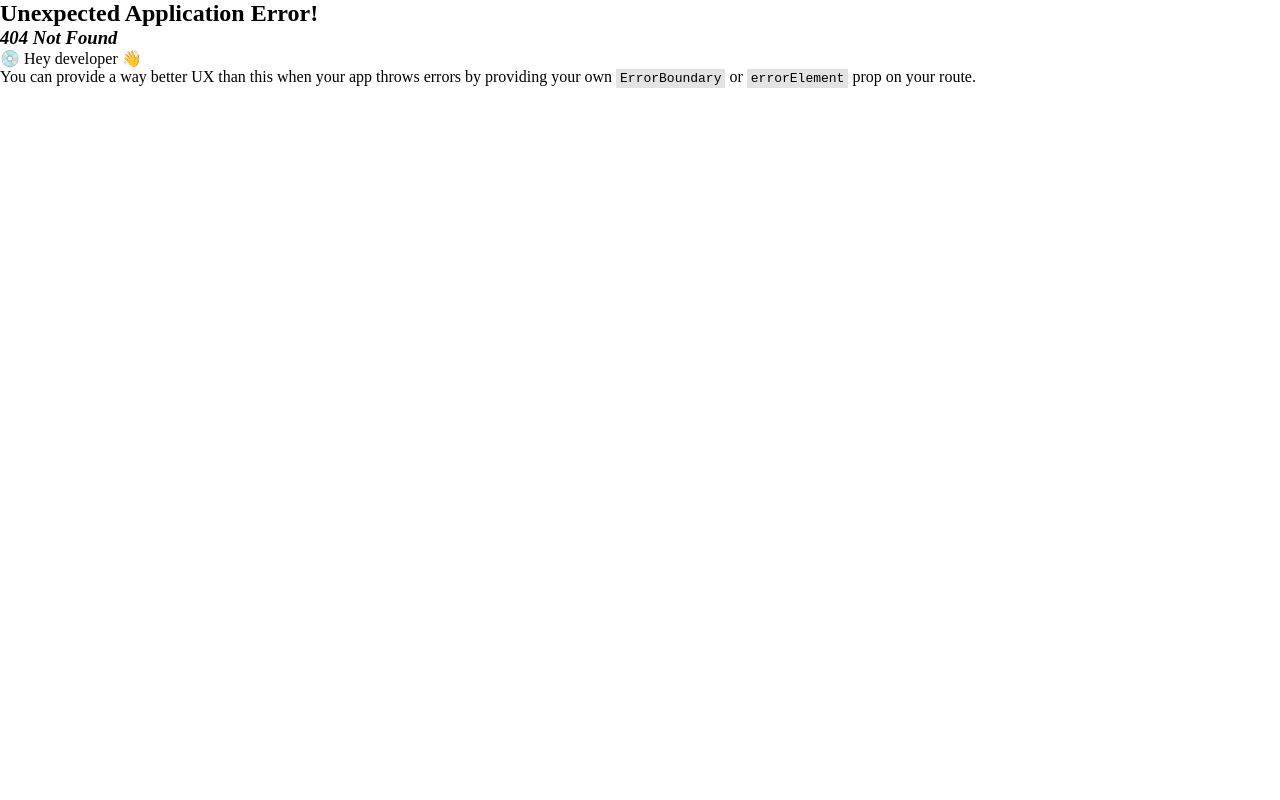
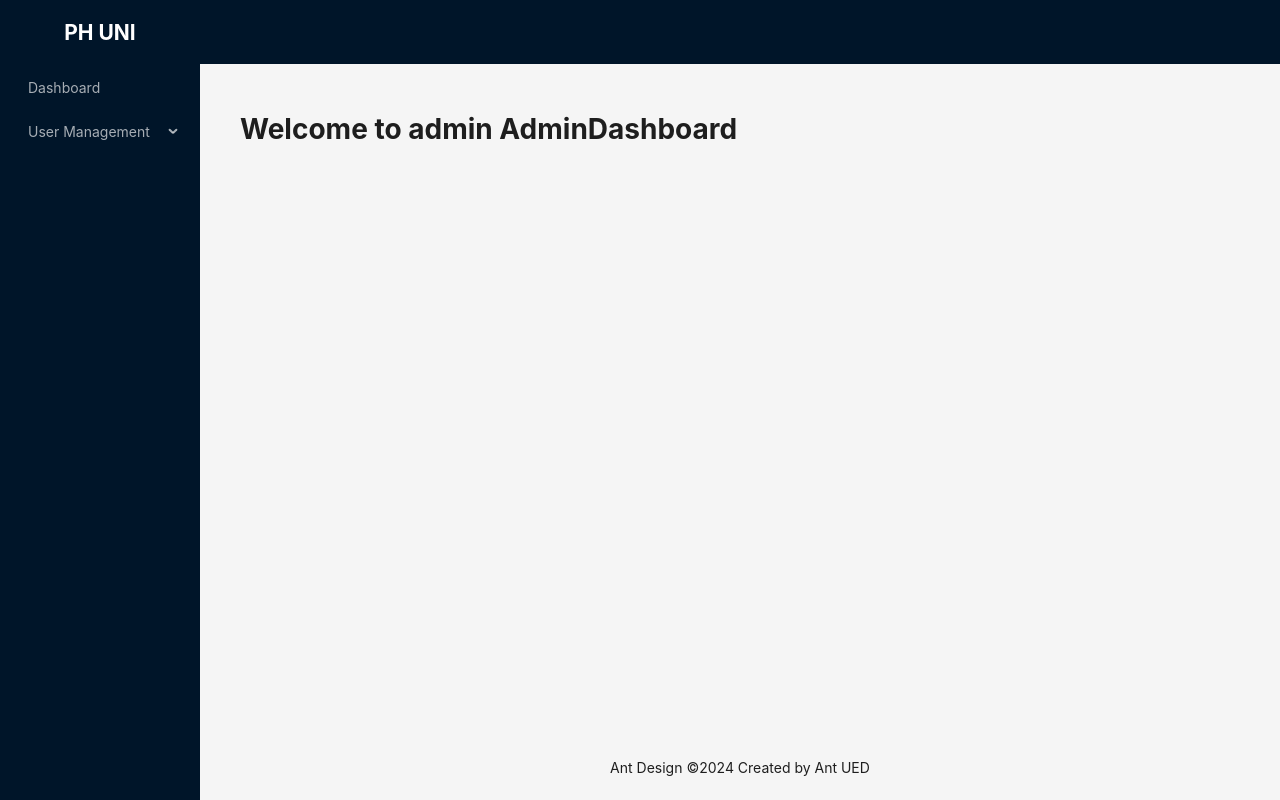
Before and after one commit to arifkhan230/ph-university-client, a React (Vite) app: page /faculty/dashboard in a window 1280 px wide. Before the commit this address had no page. Built offline with nearby package versions, Linux system fonts and the light colour scheme.

Commit message:
dynamically added sidebar links

```diff
--- a/src/components/layout/MainLayout.tsx
+++ b/src/components/layout/MainLayout.tsx
@@ -1,32 +1,10 @@
 import { Layout, Menu, MenuProps } from "antd";
 import { Outlet } from "react-router-dom";
+import { adminSidebarItems } from "../../routes/admin.routes";
 
 const { Header, Content, Footer, Sider } = Layout;
 
-const items: MenuProps["items"] = [
-  {
-    key: "1",
-    label: "Dashboard",
-  },
-  {
-    key: "2",
-    label: "Profile",
-  },
-  {
-    key: "3",
-    label: "User Management",
-    children: [
-      {
-        key: "11",
-        label: "Create User",
-      },
-      {
-        key: "12",
-        label: "Create Admin",
-      },
-    ],
-  },
-];
+const items: MenuProps["items"] = adminSidebarItems;
 
 const MainLayout = () => {
   return (
--- a/src/pages/About.tsx
+++ /dev/null
@@ -1,10 +0,0 @@
-const About = () => {
-  return (
-    <div>
-      {" "}
-      <h1>This is about us page</h1>
-    </div>
-  );
-};
-
-export default About;
--- a/src/pages/Contact.tsx
+++ /dev/null
@@ -1,9 +0,0 @@
-const Contact = () => {
-  return (
-    <div>
-      <h1>This is contact us page</h1>
-    </div>
-  );
-};
-
-export default Contact;
--- /dev/null
+++ b/src/pages/admin/CreateAdmin.tsx
@@ -0,0 +1,9 @@
+const CreateAdmin = () => {
+  return (
+    <div>
+      <h1>Create Admin</h1>
+    </div>
+  );
+};
+
+export default CreateAdmin;
--- /dev/null
+++ b/src/pages/admin/CreateFaculty.tsx
@@ -0,0 +1,9 @@
+const CreateFaculty = () => {
+  return (
+    <div>
+      <h1>Crate Faculty</h1>
+    </div>
+  );
+};
+
+export default CreateFaculty;
--- /dev/null
+++ b/src/routes/admin.routes.tsx
@@ -0,0 +1,111 @@
+import { ReactNode } from "react";
+import AdminDashboard from "../pages/admin/AdminDashboard";
+import CreateAdmin from "../pages/admin/CreateAdmin";
+import CreateFaculty from "../pages/admin/CreateFaculty";
+import CreateStudent from "../pages/admin/CreateStudent";
+import { NavLink } from "react-router-dom";
+
+type TRoute = {
+  path: string;
+  element: ReactNode;
+};
+
+type TSidebarItem = {
+  key: string;
+  label: ReactNode;
+  children?: TSidebarItem[];
+};
+
+const adminPaths = [
+  {
+    name: "Dashboard",
+    path: "dashboard",
+    element: <AdminDashboard />,
+  },
+  {
+    name: "User Management",
+    children: [
+      {
+        name: "Create Admin",
+        path: "create-admin",
+        element: <CreateAdmin />,
+      },
+      {
+        name: "Create Faculty",
+        path: "create-faculty",
+        element: <CreateFaculty />,
+      },
+      {
+        name: "Create Student",
+        path: "create-student",
+        element: <CreateStudent />,
+      },
+    ],
+  },
+];
+
+export const adminSidebarItems = adminPaths.reduce(
+  (acc: TSidebarItem[], item) => {
+    if (item.path && item.name) {
+      acc.push({
+        key: item.name,
+        label: <NavLink to={`/admin/${item.path}`}>{item.name}</NavLink>,
+      });
+    }
+
+    if (item.children) {
+      acc.push({
+        key: item.name,
+        label: item.name,
+        children: item.children.map((child) => ({
+          key: child.name,
+          label: <NavLink to={`/admin/${child.path}`}>{child.name}</NavLink>,
+        })),
+      });
+    }
+
+    return acc;
+  },
+  []
+);
+
+// programmatically way
+
+export const adminRoutes = adminPaths.reduce((acc: TRoute[], item) => {
+  if (item.path && item.element) {
+    acc.push({
+      path: item.path,
+      element: item.element,
+    });
+  }
+  if (item.children) {
+    item.children.forEach((child) => {
+      acc.push({
+        path: child.path,
+        element: child.element,
+      });
+    });
+  }
+  return acc;
+}, []);
+
+//! hardcoded way
+
+// export const adminPaths = [
+//   {
+//     path: "dashboard",
+//     element: <AdminDashboard />,
+//   },
+//   {
+//     path: "create-student",
+//     element: <CreateStudent />,
+//   },
+//   {
+//     path: "create-faculty",
+//     element: <CreateFaculty />,
+//   },
+//   {
+//     path: "create-admin",
+//     element: <CreateAdmin />,
+//   },
+// ];
--- a/src/routes/routes.tsx
+++ b/src/routes/routes.tsx
@@ -1,40 +1,28 @@
 import { createBrowserRouter } from "react-router-dom";
 import App from "../App";
-import About from "../pages/About";
-import Contact from "../pages/Contact";
 import Login from "../pages/Login";
 import Register from "../pages/Register";
-import CreateStudent from "../pages/admin/CreateStudent";
-import AdminDashboard from "../pages/admin/AdminDashboard";
+import { adminRoutes } from "./admin.routes";
 
 const router = createBrowserRouter([
   {
     path: "/",
     element: <App />,
-    children: [
-      {
-        path: "about",
-        element: <About />,
-      },
-      {
-        path: "contact",
-        element: <Contact />,
-      },
-    ],
   },
   {
     path: "/admin",
     element: <App />,
-    children: [
-      {
-        index: true,
-        element: <AdminDashboard />,
-      },
-      {
-        path: "create-student",
-        element: <CreateStudent />,
-      },
-    ],
+    children: adminRoutes,
+  },
+  {
+    path: "/faculty",
+    element: <App />,
+    children: adminRoutes,
+  },
+  {
+    path: "/student",
+    element: <App />,
+    children: adminRoutes,
   },
   {
     path: "/login",
```
